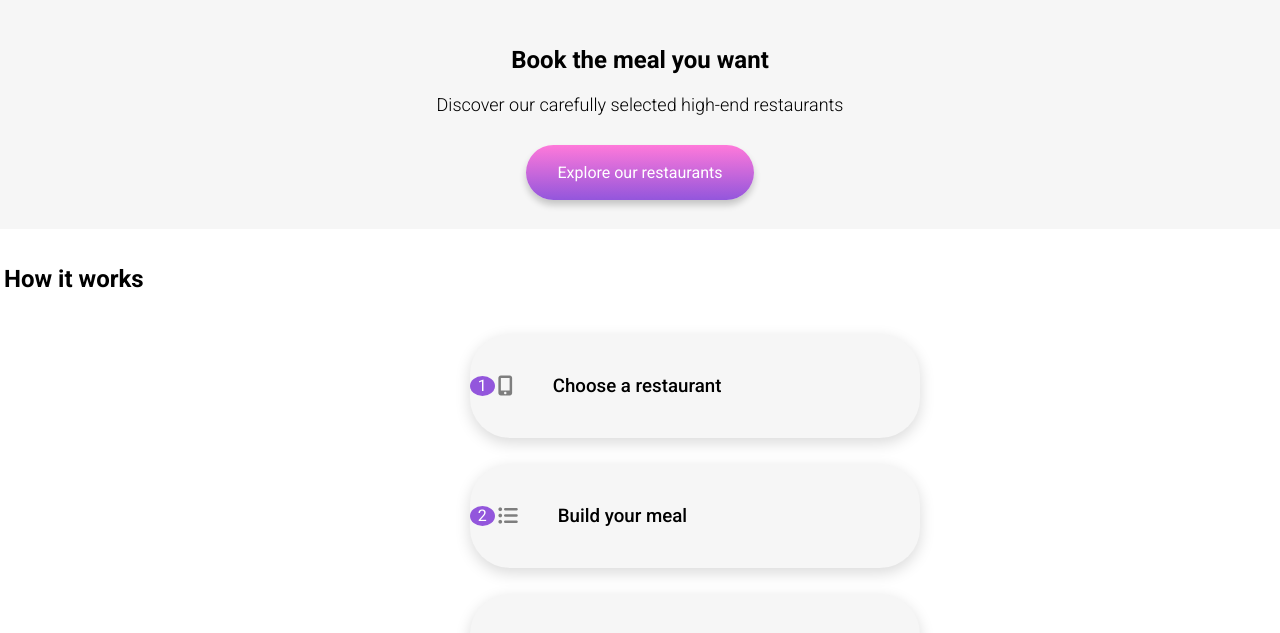
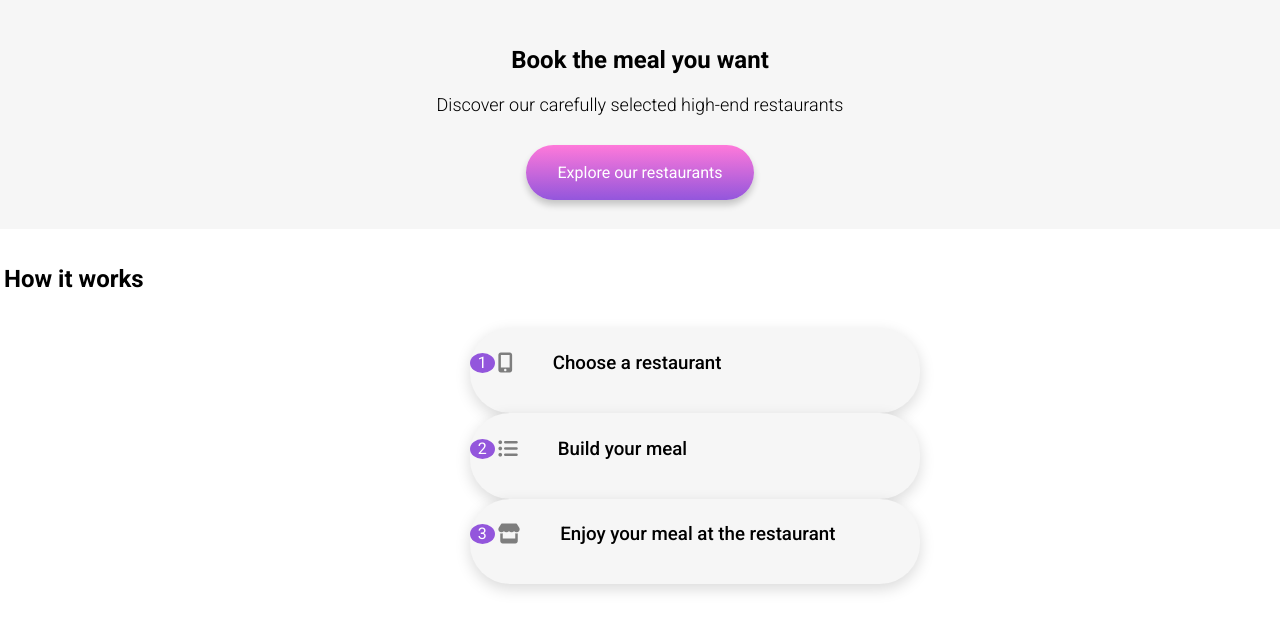
Before and after one commit to HSheikhcodes/OMF, a plain HTML site: page index.html in a window 1280 px wide. Shown: the part 120-753 px from the top of the page. Drawn offline with Linux system fonts and the light colour scheme; a web font is replaced by a local one.

```diff
--- a/CSS/style.css
+++ b/CSS/style.css
@@ -186,11 +186,11 @@
     position: relative;
     box-shadow: 0 5px 15px rgba(0, 0, 0, 0.15);
     border-radius: 40px;
-    height: 72.38px;
+    height: auto;
     background-color: rgb(246, 246, 246);
     width: 322.49px;
-    margin-bottom: 20px;
-    margin-top: 6px;
+    padding-bottom: 20px;
+    padding-top: 6px;
   }
 
   .step__icon {
```
